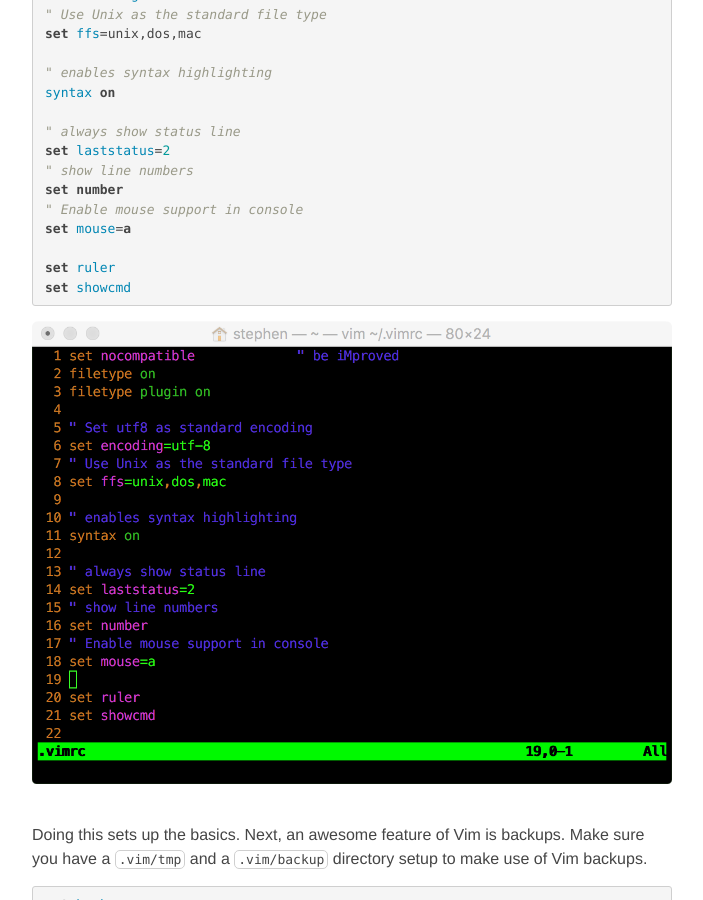
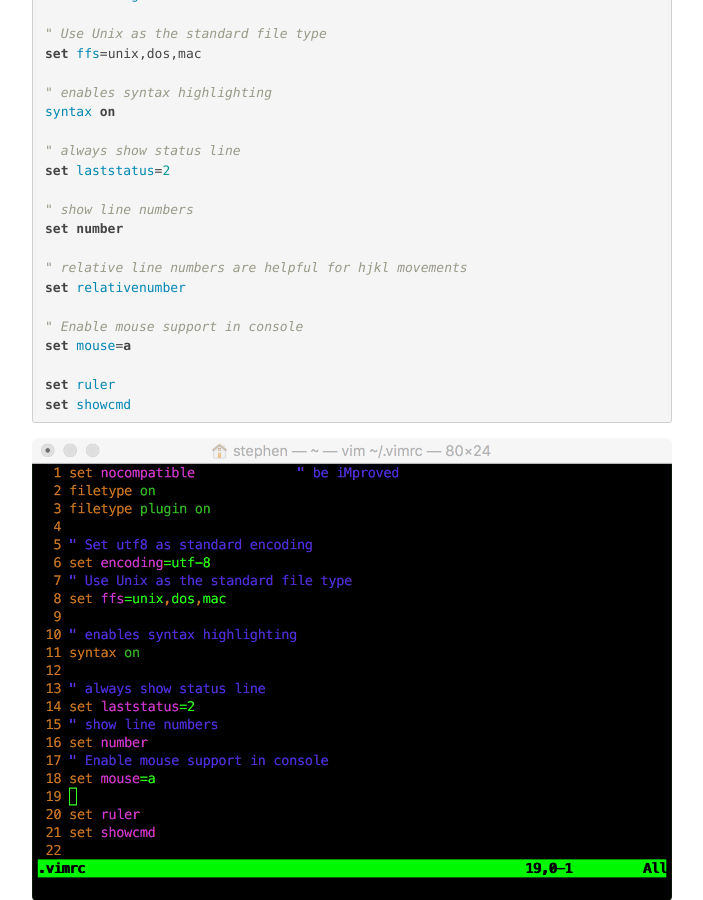
Before and after one commit to Melinysh/melinysh.github.io, a Jekyll site: the page built from _posts/2016-02-18-what-makes-a-vimrc.md, in a window 1280 px wide and 900 px high, scrolled down 1735 px. Shown: the whole window, without its empty margins (288-991 px from the left). Built offline with Jekyll 4.4.1, drawn with Linux system fonts in a browser that asks for light colours; nearby versions of some CDN libraries; comment, search, counter and statistics services are not loaded.

Commit message:
Added useful relativenumber setting

```diff
--- a/_posts/2016-02-18-what-makes-a-vimrc.md
+++ b/_posts/2016-02-18-what-makes-a-vimrc.md
@@ -26,6 +26,7 @@
 
 " Set utf8 as standard encoding
 set encoding=utf-8
+
 " Use Unix as the standard file type
 set ffs=unix,dos,mac
 
@@ -34,8 +35,13 @@
 
 " always show status line
 set laststatus=2
+
 " show line numbers
 set number
+
+" relative line numbers are helpful for hjkl movements
+set relativenumber
+
 " Enable mouse support in console
 set mouse=a
 
```
